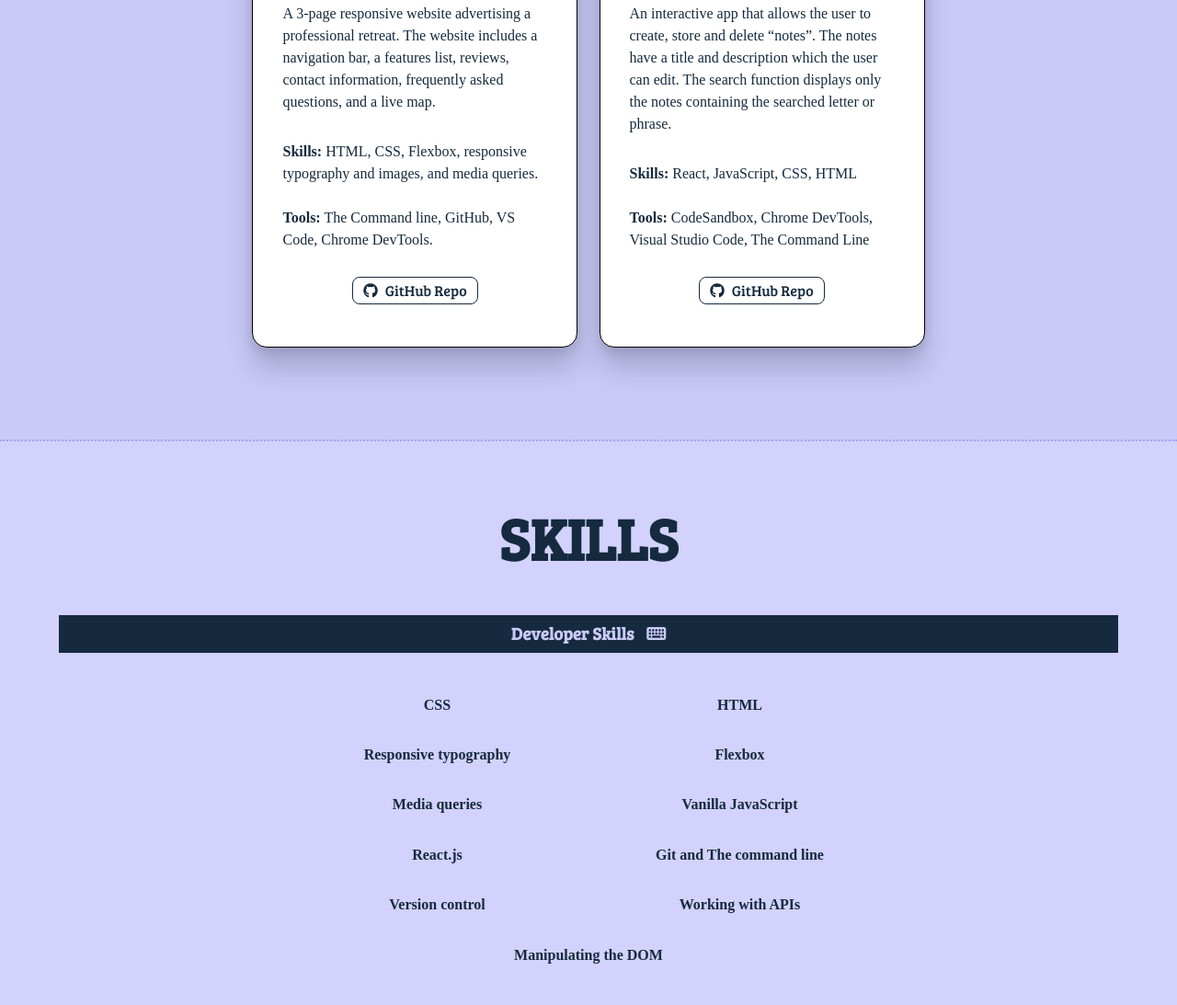
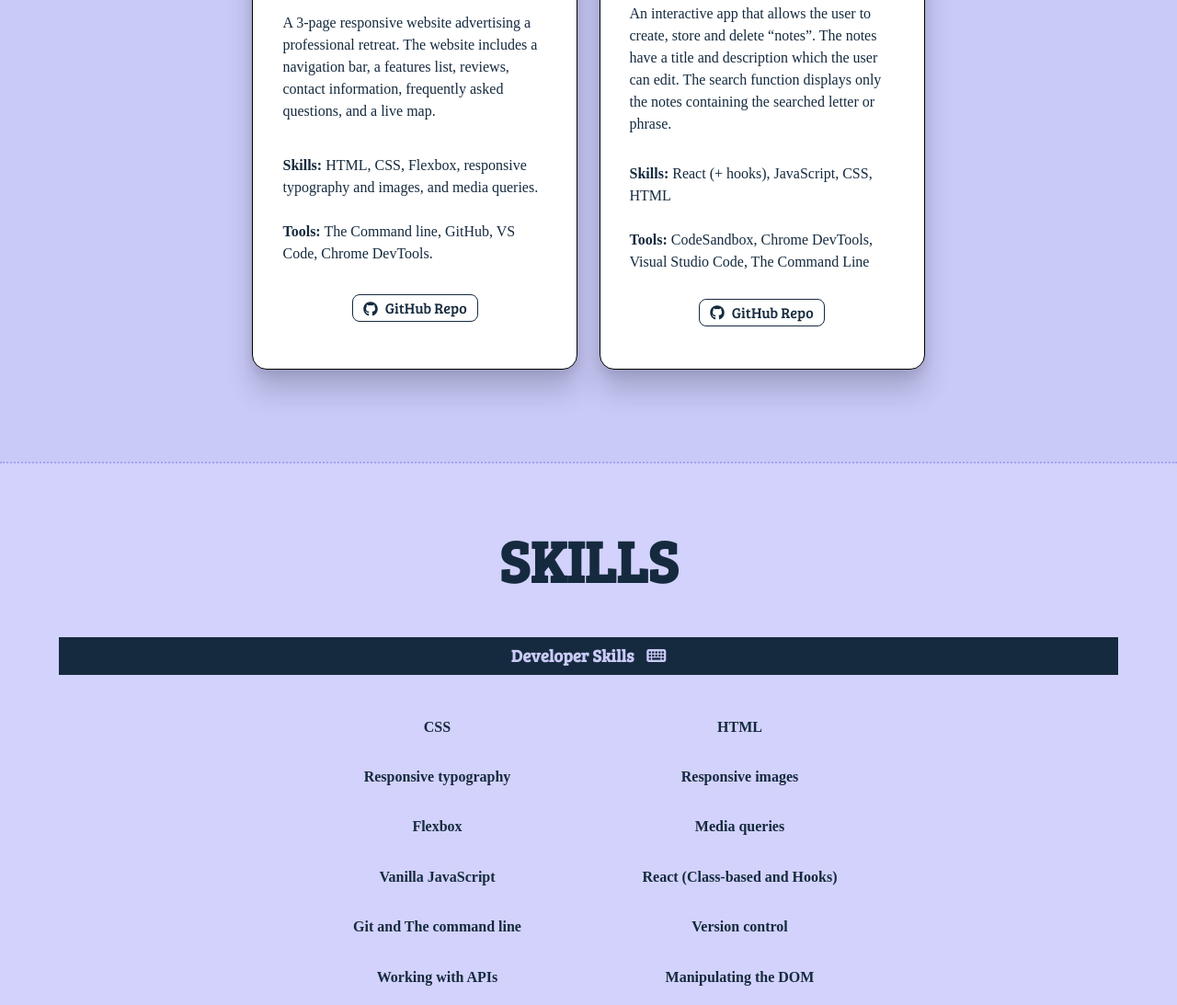
Before and after one commit to AlPoliakow/Portfolio, a website built with webpack: page index.html in a window 1280 px wide. Shown: the part 2084-3177 px from the top of the page at 92% size. Built offline with nearby package versions, Linux system fonts and the light colour scheme; a web font is replaced by a local one.

Commit message:
Added react skills

```diff
--- a/css/main.css
+++ b/css/main.css
@@ -418,6 +418,10 @@ header h4 {
 
 #projects a i {
   padding-right: 0.5em;
+}
+
+#projects .sticky .tools a:hover {
+  font-weight: 600;
 }
 
 /*---SKILLS MOBILE STYLES---*/
--- a/index.html
+++ b/index.html
@@ -156,7 +156,7 @@
               description which the user can edit. The search function displays only the notes containing the searched
               letter or phrase. </p>
             <div class="tools">
-              <p><Span>Skills:</Span> React, JavaScript, CSS, HTML</p>
+              <p><Span>Skills:</Span> React (<a href ="https://jyvknz.csb.app/" target="_blank" rel="noopener">+ hooks</a>), JavaScript, CSS, HTML</p>
               <p><br><Span>Tools:</Span> CodeSandbox, Chrome DevTools, Visual Studio Code, The Command Line</p>
             </div>
             <div class="project-links">
@@ -183,6 +183,9 @@
               <p>Responsive typography</p>
             </div>
             <div>
+              <p>Responsive images</p>
+            </div>
+            <div>
               <p>Flexbox</p>
             </div>
             <div>
@@ -192,7 +195,7 @@
               <p>Vanilla JavaScript</p>
             </div>
             <div>
-              <p>React.js</p>
+              <p>React (Class-based and Hooks)</p>
             </div>
             <div>
               <p>Git and The command line</p>
```
